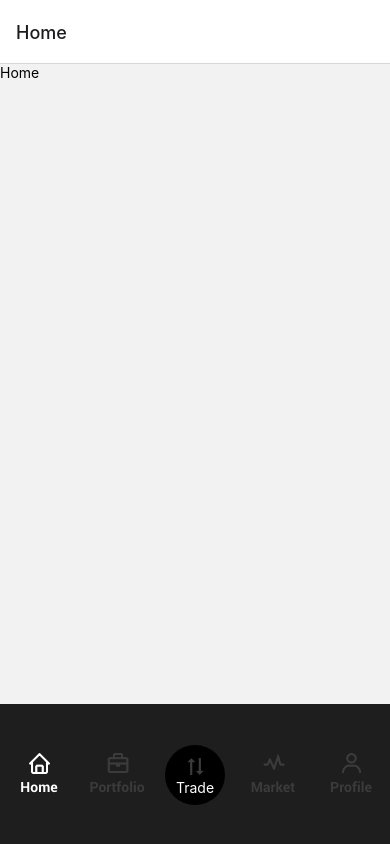
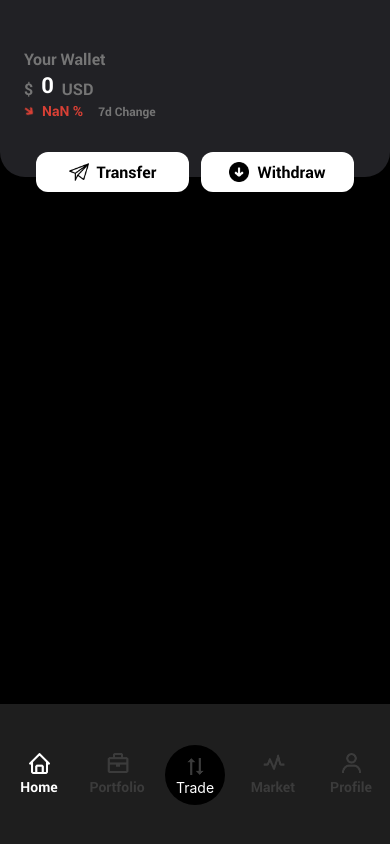
Before and after one commit to aviattri/CryptoWalletApp, a React Native app: screen /Home in a window 390 px wide. Built offline with nearby package versions, Linux system fonts and the light colour scheme; no server answers.

Commit message:
implement wallet info secton

```diff
--- /dev/null
+++ b/components/BalanceInfo.js
@@ -0,0 +1,82 @@
+import { View, Text, Image } from "react-native";
+import React from "react";
+import { COLORS, FONTS, icons, SIZES } from "../constants";
+
+const BalanceInfo = ({ title, displayAmount, changePct, containerStyle }) => {
+  return (
+    <View style={{ ...containerStyle, paddingTop: SIZES.radius * 4 }}>
+      {/* title */}
+      <Text style={{ ...FONTS.h3, color: COLORS.lightGray3 }}>{title}</Text>
+      {/* Figure */}
+      <View
+        style={{
+          flexDirection: "row",
+          alignItems: "flex-end",
+        }}
+      >
+        <Text style={{ ...FONTS.h3, color: COLORS.lightGray3 }}>$</Text>
+        <Text
+          style={{ ...FONTS.h2, marginLeft: SIZES.base, color: COLORS.white }}
+        >
+          {displayAmount.toLocaleString()}
+        </Text>
+        <Text
+          style={{
+            ...FONTS.h3,
+            marginLeft: SIZES.base,
+            color: COLORS.lightGray3,
+          }}
+        >
+          {`USD`}
+        </Text>
+      </View>
+
+      {/* Change Pct */}
+      <View
+        style={{
+          flexDirection: "row",
+          alignItems: "flex-end",
+        }}
+      >
+        {changePct != 0 && (
+          <Image
+            source={icons.upArrow}
+            style={{
+              width: 10,
+              height: 10,
+              alignSelf: "center",
+              tintColor: changePct > 0 ? COLORS.lightGreen : COLORS.red,
+              transform:
+                changePct > 0 ? [{ rotate: "45deg" }] : [{ rotate: "125deg" }],
+            }}
+          />
+        )}
+        <Text
+          style={{
+            ...FONTS.h4,
+            color:
+              changePct == 0
+                ? COLORS.lightGray3
+                : changePct > 0
+                ? COLORS.lightGreen
+                : COLORS.red,
+            marginLeft: SIZES.base,
+            alignSelf: "flex-end",
+          }}
+        >
+          {`${changePct.toFixed(2)} %`}
+        </Text>
+        <Text
+          style={{
+            marginLeft: SIZES.radius,
+            alignSelf: "flex-end",
+            color: COLORS.lightGray3,
+            ...FONTS.h5,
+          }}
+        >{` 7d Change`}</Text>
+      </View>
+    </View>
+  );
+};
+
+export default BalanceInfo;
--- a/components/index.js
+++ b/components/index.js
@@ -1,3 +1,4 @@
 import TabIcon from "./TabIcon";
 import IconTextButton from "./IconTextButton";
-export { TabIcon, IconTextButton };
+import BalanceInfo from "./BalanceInfo";
+export { TabIcon, IconTextButton, BalanceInfo };
--- a/src/navigation/Tabs.js
+++ b/src/navigation/Tabs.js
@@ -51,6 +51,7 @@ const Tabs = ({ setTradeModalVisibility, isTradeModalVisible }) => {
               );
             }
           },
+          headerShown: false,
         }}
         listeners={{
           tabPress: (e) => {
@@ -106,6 +107,7 @@ const Tabs = ({ setTradeModalVisibility, isTradeModalVisible }) => {
               />
             );
           },
+          headerShown: false,
         }}
       />
       <Tab.Screen
--- a/src/screens/Home.js
+++ b/src/screens/Home.js
@@ -4,7 +4,8 @@ import MainLayout from "./MainLayout";
 import { connect } from "react-redux";
 import { getHoldings } from "../store/market/marketActions";
 import { useFocusEffect } from "@react-navigation/native";
-import { dummyData } from "../../constants";
+import { COLORS, dummyData, icons, SIZES } from "../../constants";
+import { BalanceInfo, IconTextButton } from "../../components";
 
 const Home = ({ getHoldings, myHoldings }) => {
   useFocusEffect(
@@ -12,9 +13,62 @@ const Home = ({ getHoldings, myHoldings }) => {
       getHoldings(dummyData.holdings);
     }, [])
   );
+
+  let totalWallet = myHoldings.reduce((a, b) => a + (b.total || 0), 0);
+  let valueChange = myHoldings.reduce(
+    (a, b) => a + (b.holding_value_change_7d || 0),
+    0
+  );
+  let percChange = (valueChange / (totalWallet - valueChange)) * 100;
+  function renderWalletInfoSection() {
+    return (
+      <View
+        style={{
+          paddingHorizontal: SIZES.padding,
+          borderBottomLeftRadius: 25,
+          borderBottomRightRadius: 25,
+          backgroundColor: COLORS.gray,
+        }}
+      >
+        {/* Balance Info */}
+        <BalanceInfo
+          title="Your Wallet"
+          displayAmount={totalWallet}
+          changePct={percChange}
+          containerStyle={{ maringTop: 20 }}
+        />
+
+        {/* Buttons */}
+        <View
+          style={{
+            flexDirection: "row",
+            marginTop: 30,
+            marginBottom: -15,
+            paddingHorizontal: SIZES.radius,
+          }}
+        >
+          <IconTextButton
+            label="Transfer"
+            icon={icons.send}
+            containerStyle={{ flex: 1, height: 40, marginRight: SIZES.radius }}
+            onPress={() => console.log("transfer")}
+          />
+          <IconTextButton
+            label="Withdraw"
+            icon={icons.withdraw}
+            containerStyle={{ flex: 1, height: 40 }}
+            onPress={() => console.log("Withdraw")}
+          />
+        </View>
+      </View>
+    );
+  }
   return (
     <MainLayout>
-      <Text>Home</Text>
+      <View style={{ flex: 1, backgroundColor: COLORS.black }}>
+        {/* wallet info section */}
+        {renderWalletInfoSection()}
+      </View>
     </MainLayout>
   );
 };
```
